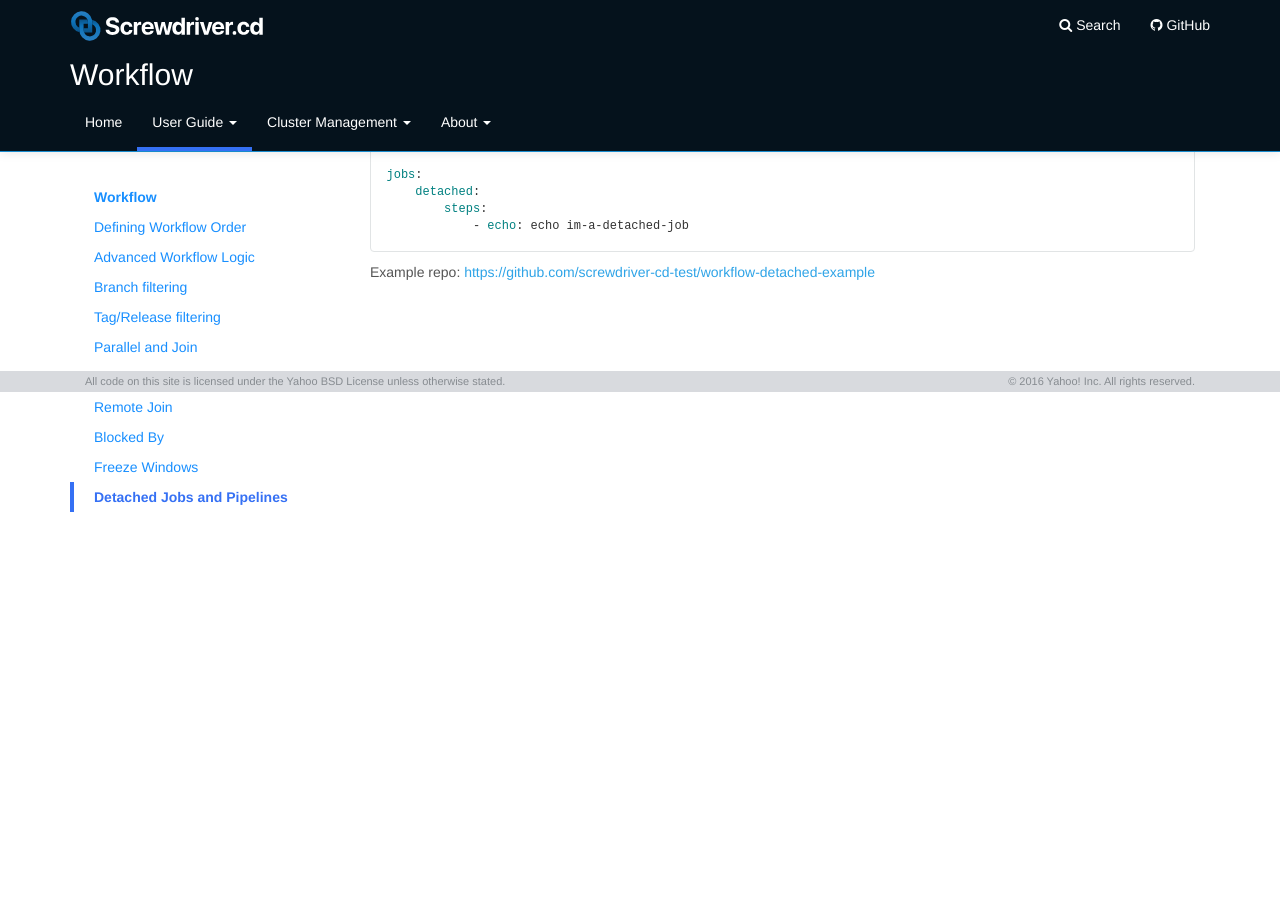
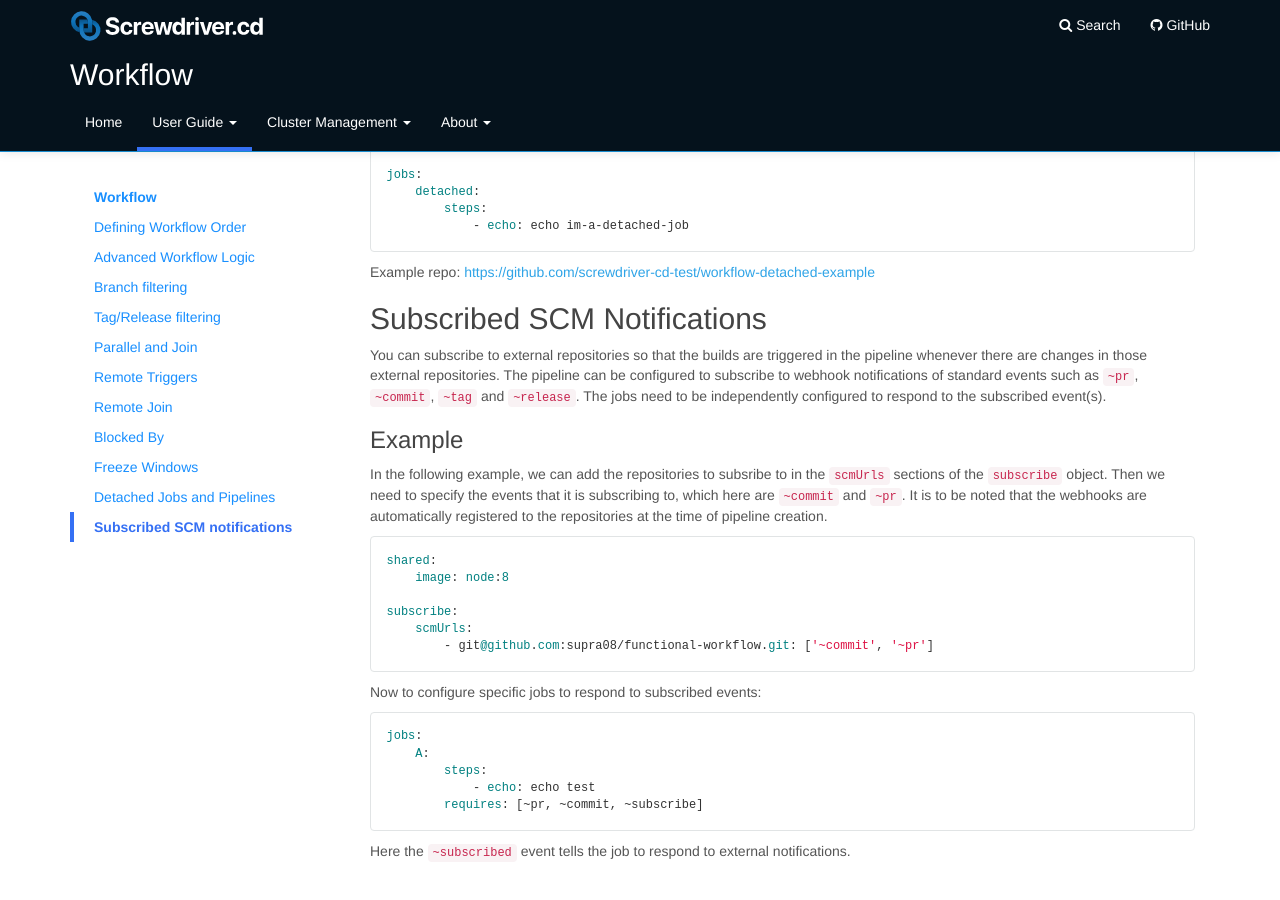
Before and after one commit to screwdriver-cd/guide, a Jekyll site: the page built from docs/user-guide/configuration/workflow.md, in a window 1280 px wide and 900 px high, scrolled down 7921 px. Built offline with Jekyll 4.4.1, drawn with Linux system fonts in a browser that asks for light colours.

Commit message:
feat(1415): Add guide for subscribed repo configuration

````diff
--- a/docs/user-guide/configuration/workflow.md
+++ b/docs/user-guide/configuration/workflow.md
@@ -26,6 +26,8 @@ toc:
       url: "#freeze-windows"
     - title: Detached Jobs and Pipelines
       url: "#detached-jobs-and-pipelines"
+    - title: Subscribed SCM notifications
+      url: "#subscribed-scm-notifications"
 ---
 # Workflow
 Workflow is the way that individual jobs are wired together to form a pipeline. This is done by using a `requires` keyword in your job definition with the list of jobs or events that should cause that job to run. Screwdriver defines four events for every pipeline that occur due to SCM events: `~pr`, `~commit`, `~tag` and `~release`.
@@ -379,3 +381,30 @@ jobs:
 ```
 
 Example repo: <https://github.com/screwdriver-cd-test/workflow-detached-example>
+
+## Subscribed SCM Notifications
+You can subscribe to external repositories so that the builds are triggered in the pipeline whenever there are changes in those external repositories. The pipeline can be configured to subscribe to webhook notifications of standard events such as `~pr`, `~commit`, `~tag` and `~release`. The jobs need to be independently configured to respond to the subscribed event(s).
+
+### Example
+In the following example, we can add the repositories to subsribe to in the `scmUrls` sections of the `subscribe` object. Then we need to specify the events that it is subscribing to, which here are `~commit` and `~pr`. It is to be noted that the webhooks are automatically registered to the repositories at the time of pipeline creation.
+
+```
+shared:
+    image: node:8
+
+subscribe:
+    scmUrls:
+        - git@github.com:supra08/functional-workflow.git: ['~commit', '~pr']
+```
+
+Now to configure specific jobs to respond to subscribed events:
+
+```
+jobs:
+    A:
+        steps:
+            - echo: echo test
+        requires: [~pr, ~commit, ~subscribe]
+```
+
+Here the `~subscribed` event tells the job to respond to external notifications.
````
